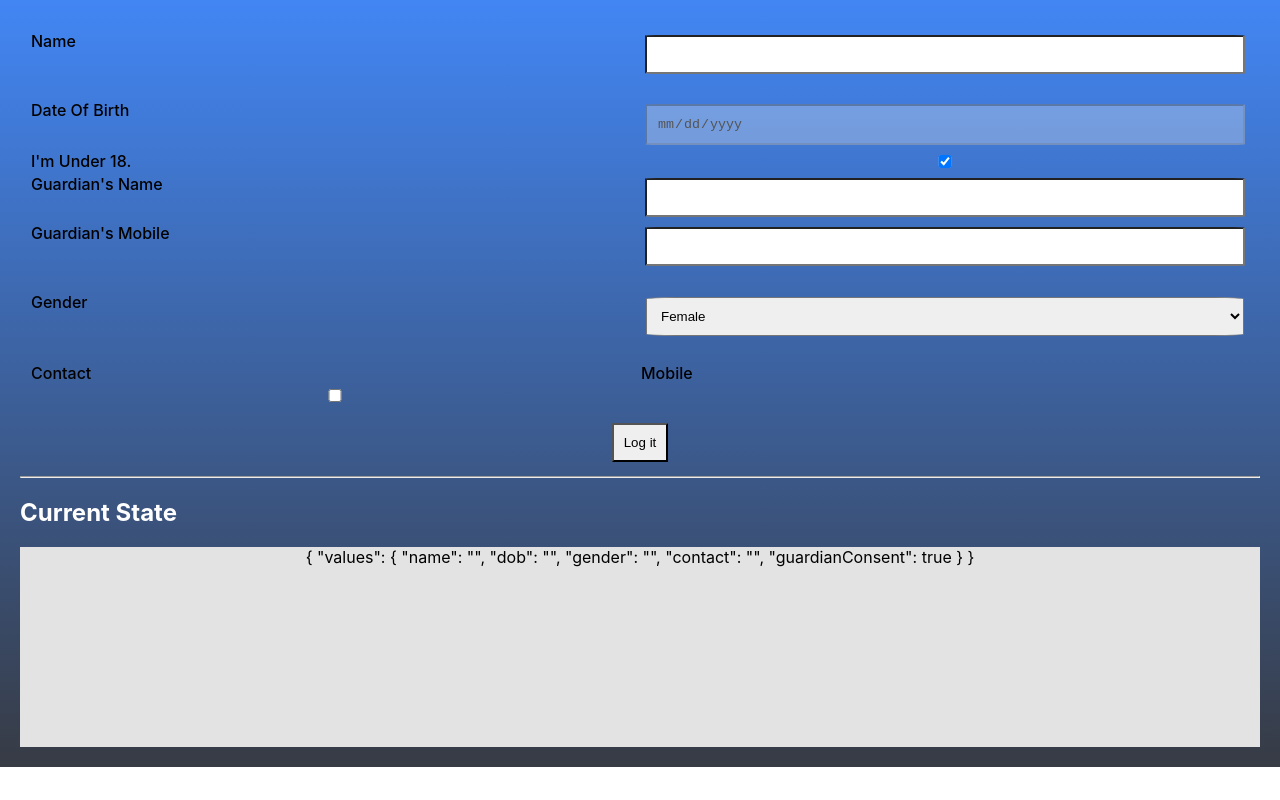
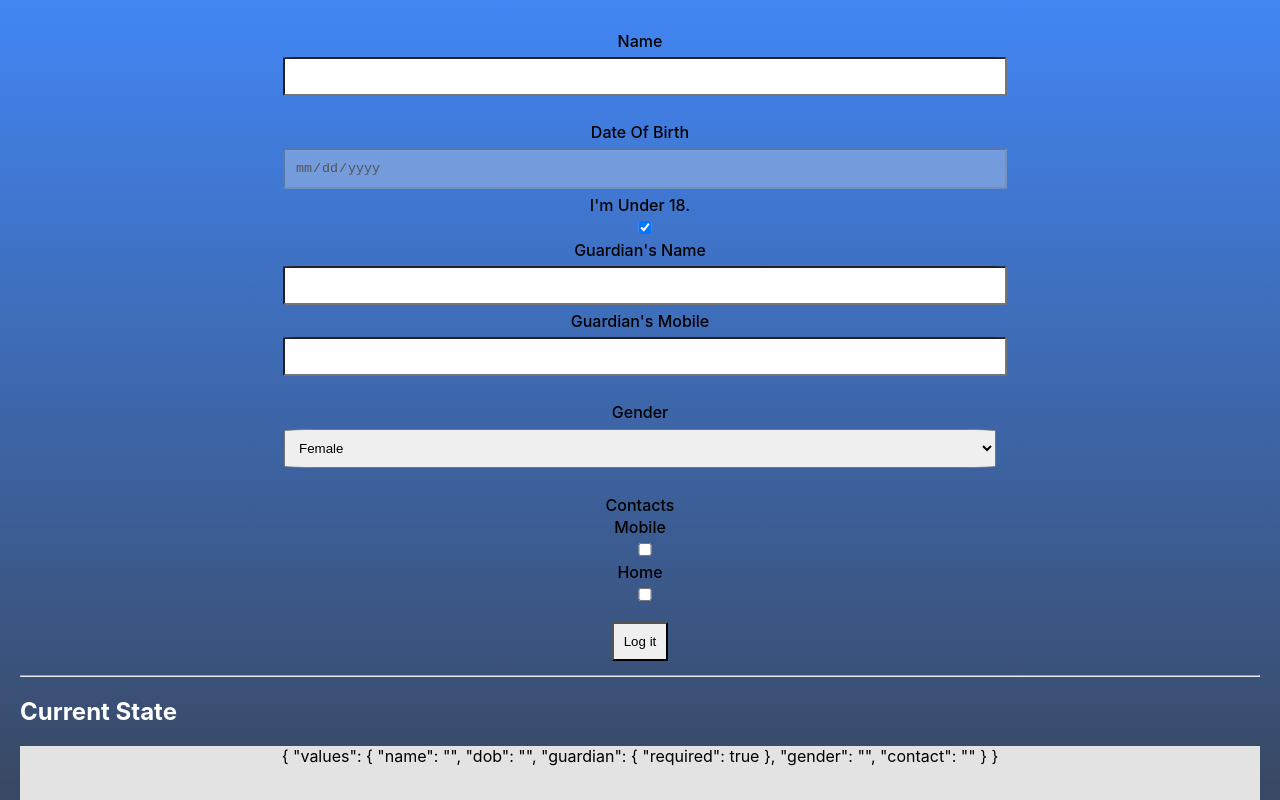
Before and after one commit to J1marotta/json-forms, a React (Create React App) app: page / in a window 1280 px wide. Both pictures are taken after a click on the checkbox "I'm Under 18.". Shown: the top 800 px of the page. Built offline with nearby package versions, Linux system fonts and the light colour scheme.

Commit message:
update to handle nested data fields

```diff
--- a/src/components/Input.js
+++ b/src/components/Input.js
@@ -6,16 +6,12 @@ const Sdiv = styled.div`
   display: grid;
   grid-template-columns: 1fr;
   padding: 10px;
-
-  @media(min-width: 750px) {
-    grid-template-columns: 1fr 1fr;
-  }
 `
-
 const Sinput = styled.input`
   padding: 10px;
   margin: 5px;
   border-radius: 2%;
+  width: 100%;
 `
 const Select = styled.select`
   padding: 10px;
@@ -27,9 +23,10 @@ const Slabel = styled.label`
   font-weight: 500;
   padding: 1px;
   text-transform: capitalize;
+  justify-self: center;
 `
 
-// input has to handle too much work => dob and contacts
+
 const rawInput =
 ({
     type
@@ -40,7 +37,8 @@ const rawInput =
   , title
   , min
   , max
-}) => (
+  , hidden
+}) => !hidden && (
   <Sinput
     type={type}
     id={name}
@@ -97,55 +95,54 @@ const handledob = ({
       value={values[name]}
       min={min}
       max={max}
-      disabled={values['guardianConsent']}
+      disabled={values.guardian.required}
       />
 
-    <Slabel htmlFor={'guardianConsent'}>I'm under 18.</Slabel>
+    {/* start of non-dynamic section because we are expecting dates to be used for dob */}
+
+    <Slabel htmlFor={'guardian.required'}>I'm under 18.</Slabel>
     <Sinput
       type={'checkbox'}
-      id={'guardianConsent'}
-      name={'guardianConsent'}
+      id={'guardian.required'}
+      name={'guardian.required'}
       onClick={onChange}
       value={
-        values[name]['guardianConsent']}
+        values.guardian.required
+      }
     />
-    { values['guardianConsent'] && (
+
+    { values.guardian.required && (
       <React.Fragment>
-        <Slabel htmlFor={'guardianName'}>Guardian's Name</Slabel>
+        <Slabel htmlFor={'guardian.name'}>Guardian's Name</Slabel>
           <Sinput
             type={'text'}
-            id={'guardianName'}
-            name={'guardianName'}
+            id={'guardian.name'}
+            name={'guardian.name'}
             onChange={onChange}
-            value={values.dob.guardianName}
+            value={values.guardian.name}
             />
 
-        <Slabel htmlFor={'guardianContact'}>Guardian's Mobile</Slabel>
+        <Slabel htmlFor={'guardian.contact'}>Guardian's Mobile</Slabel>
           <Sinput
-            type={'tel'}
-            id={'guardianContact'}
-            name={'guardianContact'}
+            type={'number'}
+            id={'guardian.contact'}
+            name={'guardian.contact'}
             onChange={onChange}
-            value={values.dob.guardianContact}
+            value={values.guardian.contact}
             />
       </React.Fragment>
     )}
 
   </React.Fragment>
-
 )
 
 
 const handleContactdetails = ({
-  required
-  , type
-  , onChange
+   onChange
   , values
-  , name
-  , prefix
 }) => (
   <React.Fragment>
-  <Slabel htmlFor={'guardianConsent'}>Mobile</Slabel>
+    <Slabel htmlFor={'contact.mobile'}>Mobile</Slabel>
         <Sinput
           type={'checkbox'}
           id={'contact.mobile'}
@@ -153,6 +150,41 @@ const handleContactdetails = ({
           onClick={onChange}
           value={values.contact.mobile}
         />
+
+      { values.contact.mobile &&
+         <React.Fragment>
+            <Slabel htmlFor={'contact.mobileNumber'}>Number</Slabel>
+              <Sinput
+                type={'number'}
+                id={'contact.mobileNumber'}
+                name={'contact.mobileNumber'}
+                onChange={onChange}
+                value={values.contact.mobileNumber}
+                />
+          </React.Fragment>
+      }
+
+      <Slabel htmlFor={'contact.home'}>Home</Slabel>
+        <Sinput
+          type={'checkbox'}
+          id={'contact.home'}
+          name={'contact.home'}
+          onClick={onChange}
+          value={values.contact.home}
+        />
+
+      { values.contact.home &&
+         <React.Fragment>
+            <Slabel htmlFor={'contact.homeNumber'}>Number</Slabel>
+              <Sinput
+                type={'number'}
+                id={'contact.homeNumber'}
+                name={'contact.homeNumber'}
+                onChange={onChange}
+                value={values.contact.homeNumber}
+                />
+          </React.Fragment>
+      }
   </React.Fragment>
 )
 
@@ -189,7 +221,7 @@ const whichInput = ({
     , values
     })
   ,
-  'tel':  () => handleContactdetails({
+  'number': () => handleContactdetails({
       required
     , type
     , onChange
@@ -235,7 +267,8 @@ const Input =
   , min
   , max
   , prefix
-}) => (
+  , hidden
+}) => !hidden && (
   <Sdiv key={name}>
     <Slabel htmlFor={name}>{title}</Slabel>
     {
--- a/src/components/form.js
+++ b/src/components/form.js
@@ -21,7 +21,13 @@ const Header = styled.h2`
 
 const Fdiv = styled.div`
   display: grid;
-  grid-template-columns: 1fr;
+  grid-template-columns: repeat(minmax(200px, 1fr));
+  margin: auto;
+  width: 90%;
+
+  @media(min-width: 750px) {
+    width: 60%;
+  }
 `
 
 
@@ -44,7 +50,7 @@ const Form = ({ schema }) =>  {
         <React.Fragment>
 
           <Fdiv>
-              {Object.entries(schema).map( ([name, data ]) =>
+              {Object.entries(schema).map( ([ name, data ]) =>
                   <Input key={name} name={name} {...data} values={values} onChange={handleChange} />
               )}
             <Sbutton type="submit" >Log it</Sbutton>
--- a/src/hooks/formHandler.js
+++ b/src/hooks/formHandler.js
@@ -10,15 +10,45 @@ const useFormHandler = (initialState, callback) => {
     callback(values)
   }
 
-  // { name, value, checked }
+
   const handleChange = e =>  {
     e.persist()
 
-    const value = e.target.type === 'checkbox'
-    ? e.target.checked
-    : e.target.value
+    const value =  e.target.type === 'checkbox'
+      ? e.target.checked
+      : e.target.value
 
-    setValues(values => ({...values, [e.target.name]: value }))
+
+    const path = e.target.name.split('.')
+
+
+    const assoc = (key, value, target) => {
+        target[key] = value
+        return target
+    }
+
+    const assocPath = (path, value, src) => {
+      const key = path.slice(-1)[0]
+      const target = path.slice(0, -1)
+        .reduce(
+          (p,k) => p[k] = p[k] || {}, src
+        )
+
+      assoc(key, value, target)
+      return src
+    }
+
+
+    // mix our old values with the new values
+    setValues(values =>
+      Object.assign(
+        {},
+          {
+            ...values,
+            ...assocPath(path, value, values)
+          }
+      )
+    )
   }
 
     return {
--- a/src/schema/dataSet.js
+++ b/src/schema/dataSet.js
@@ -10,11 +10,12 @@ const schema = {
     type: 'date',
     max: '2001-01-01',
     min: '1920-01-01',
-    guardianConsent: {
-      title: 'Guardian required',
-      type: 'checkbox',
-      required: false,
-    },
+  },
+  guardian: {
+    required: false,
+    hidden: true,
+    name: '',
+    contact: '',
   },
   gender: {
     title: 'Gender',
@@ -26,13 +27,9 @@ const schema = {
     ],
   },
   contact: {
-    title: 'Contact',
-    type: "tel",
+    title: 'Contacts',
+    type: "number",
     required: false,
-    prefix: {
-      type: 'text',
-      required: true,
-    }
   },
 
 }
```
Lines whose indentation alone changed are shown as unchanged.
